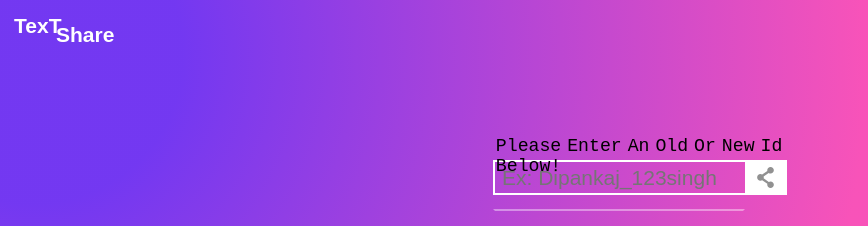
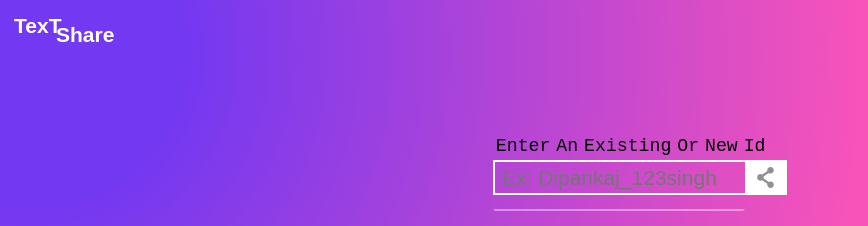
Before and after one commit to DipankajSingh/textshare, a Next.js app: page / in a window 1280 px wide. Shown: the top 226 px of the page, without its empty margins (0-868 px from the left). Built offline with nearby package versions, Linux system fonts and the light colour scheme.

Commit message:
Update InputField.js

```diff
--- a/pages/components/InputField.js
+++ b/pages/components/InputField.js
@@ -8,7 +8,7 @@ function InputField({ loggedIn, text, setText, saveToJson }) {
         <>
             <form method='POST' onSubmit={(e) => e.preventDefault()} className={styles.form}>
                 <div>
-                    <label className={styles.textLabel} htmlFor="text">{loggedIn ? "Enter text To copy " : "Please Enter An Old Or New Id Below!"}</label>
+                    <label className={styles.textLabel} htmlFor="text">{loggedIn ? "Enter text To copy " : "Enter An Existing Or New Id"}</label>
                     <input
                         type="text"
                         id='text'
```
